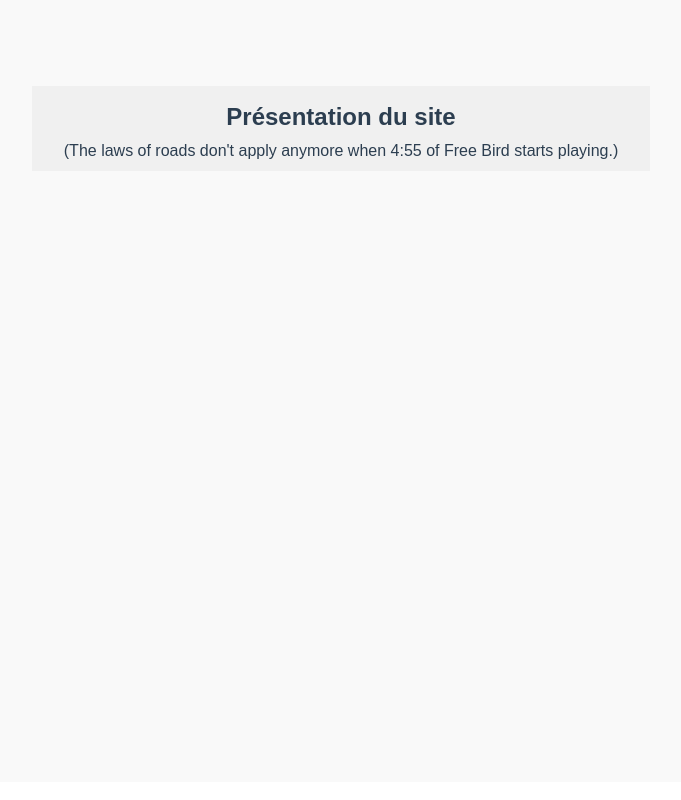
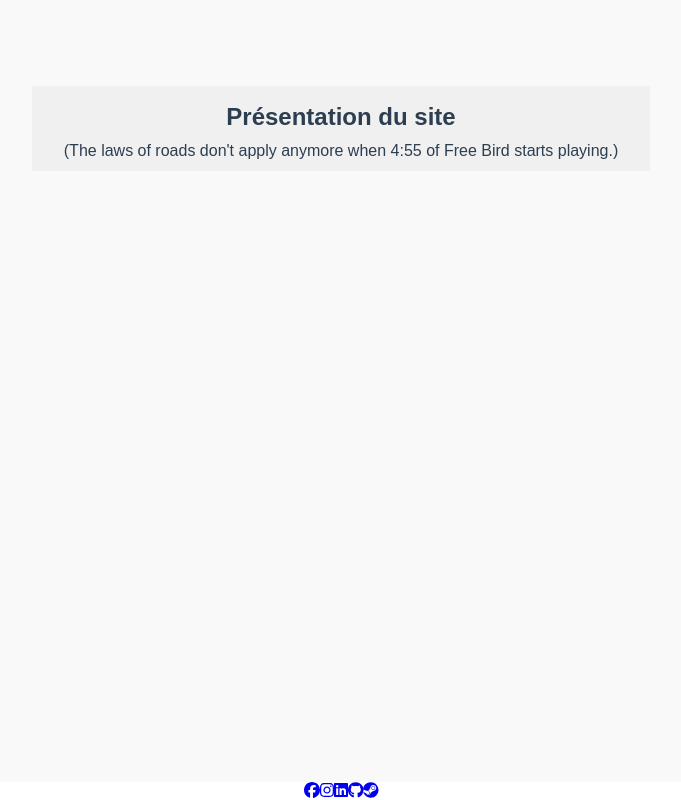
Before and after one commit to fourm1/demareschal.fr, a Vue app in the folder front/: page / in a window 1280 px wide. Shown: the part 797-1597 px from the top of the page, without its empty margins (299-980 px from the left). Built offline with nearby package versions, Linux system fonts and the light colour scheme.

Commit message:
Singeries sur le footer

```diff
--- a/front/src/App.vue
+++ b/front/src/App.vue
@@ -2,6 +2,7 @@
     <div id="app">
         <HeaderComponent :is-logged-in="isLoggedIn" :username="username" />
         <Home/>
+        <FooterComponent />
     </div>
 
 </template>
@@ -10,10 +11,12 @@
 
 import Home from "@/components/homepage/HomePageComponent.vue";
 import HeaderComponent from "@/components/header/HeaderComponent.vue";
+import FooterComponent from "@/components/footer/FooterComponent.vue";
 
 export default {
     name: 'App',
     components: {
+        FooterComponent,
         Home,
         HeaderComponent
     },
--- a/front/src/components/footer/FooterComponent.vue
+++ b/front/src/components/footer/FooterComponent.vue
@@ -1,7 +1,29 @@
 <template>
-
+    <footer class="footer">
+        <div class="footer-content">
+            <div class="social-icons">
+                <a href="https://www.facebook.com" target="_blank" rel="noopener noreferrer">
+                    <font-awesome-icon :icon="['fab', 'facebook']" />
+                </a>
+                <a href="https://www.instagram.com" target="_blank" rel="noopener noreferrer">
+                    <font-awesome-icon :icon="['fab', 'instagram']" />
+                </a>
+                <a href="https://www.linkedin.com" target="_blank" rel="noopener noreferrer">
+                    <font-awesome-icon :icon="['fab', 'linkedin']" />
+                </a>
+                <a href="https://github.com/fourm1" target="_blank" rel="noopener noreferrer">
+                    <font-awesome-icon :icon="['fab', 'github']" />
+                </a>
+                <a href="https://steamcommunity.com/id/fourm1ssou" target="_blank" rel="noopener noreferrer">
+                    <font-awesome-icon :icon="['fab', 'steam']" />
+                </a>
+            </div>
+        </div>
+    </footer>
 </template>
 
 <script setup>
 
+import {FontAwesomeIcon} from "@fortawesome/vue-fontawesome";
+
 </script>
```
